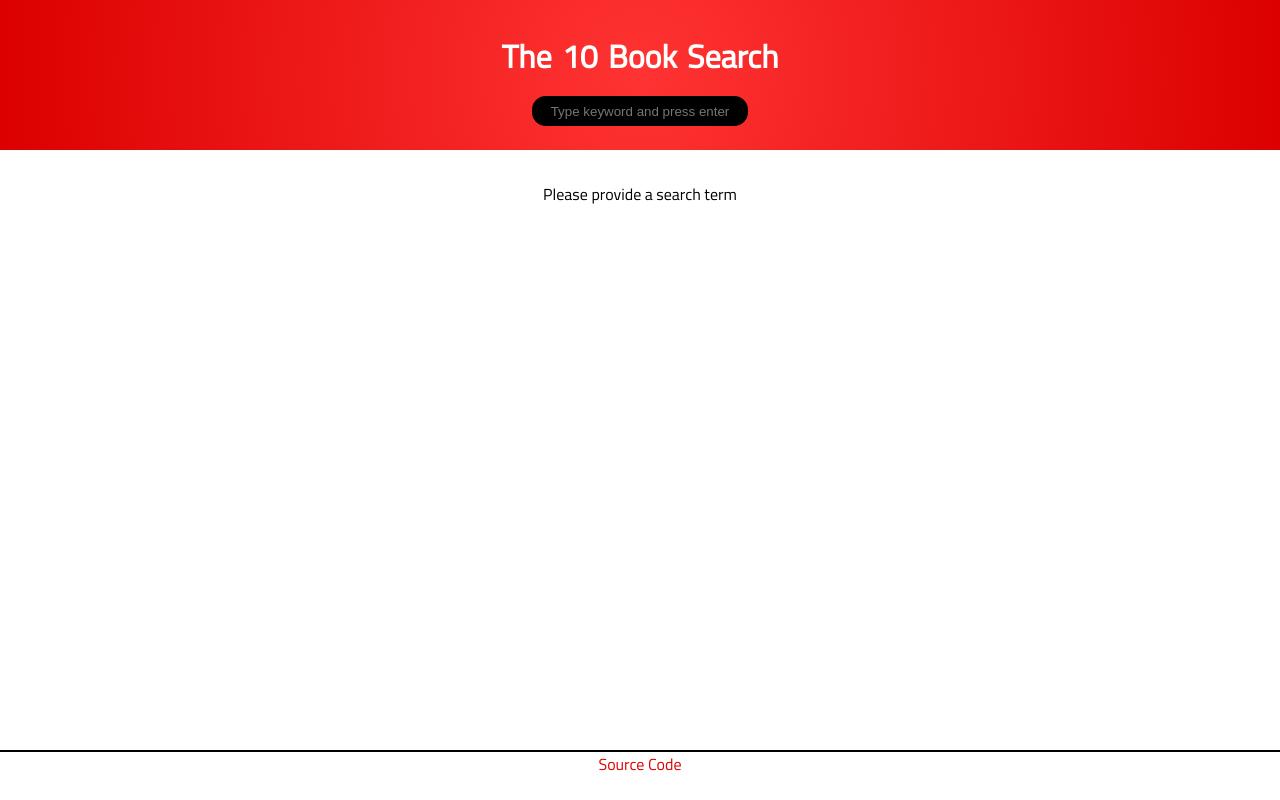
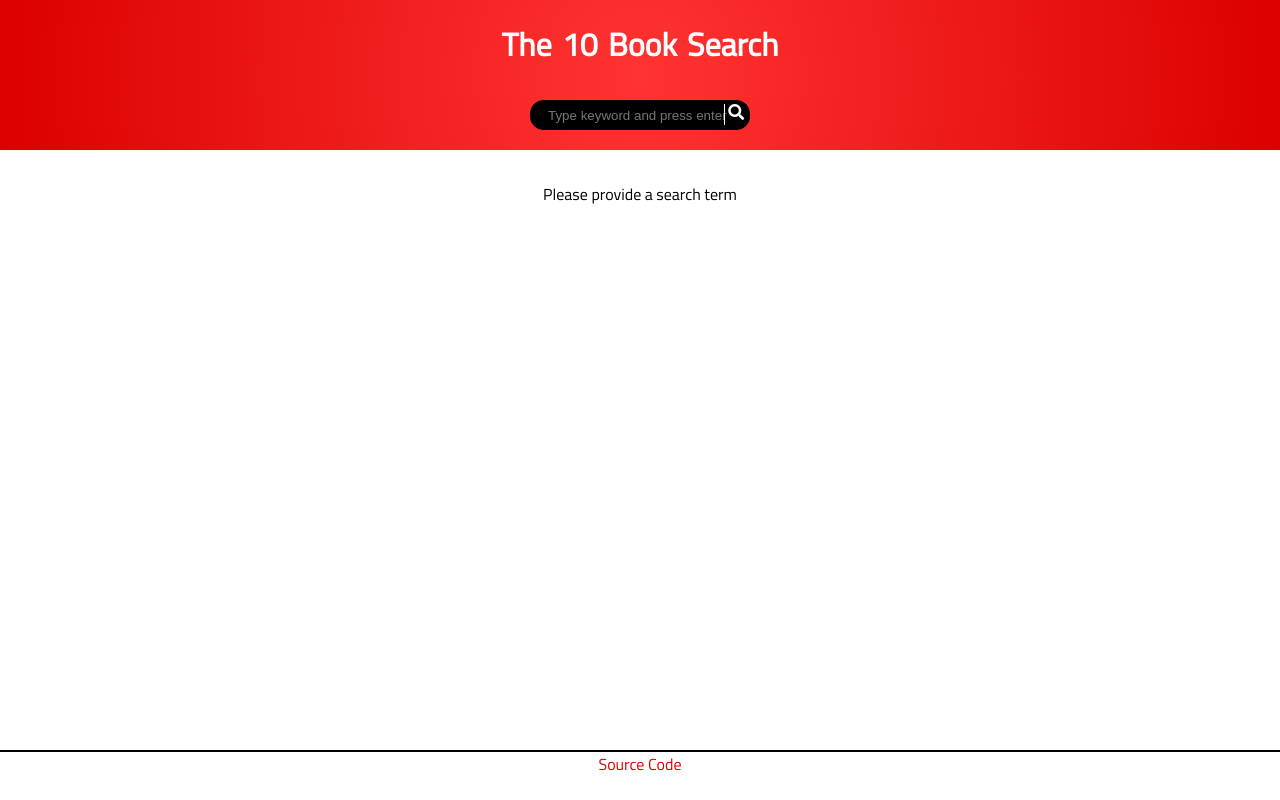
Before and after one commit to ZumDeWald/ChinguBookFinder, a React (Create React App) app in the folder book-finder/: page / in a window 1280 px wide. Built offline with nearby package versions, Linux system fonts and the light colour scheme.

Commit message:
Add search icon

```diff
--- a/book-finder/src/components/App.js
+++ b/book-finder/src/components/App.js
@@ -53,8 +53,9 @@ class App extends Component {
     return (
       <main id="app-container">
         <section id="search">
-          <div className="search-bar">
-            <h1 className="header">The 10 Book Search</h1>
+          <h1 className="header">The 10 Book Search</h1>
+          <span className="search-bar">
+            <i className="fas fa-search search-icon"></i>
             <input
               className="search-input"
               type="text"
@@ -63,8 +64,9 @@ class App extends Component {
               onChange={(e) => this.updateQuery(e.target.value)}
               onKeyPress={this.handleKeyPress}
             />
-          </div>
+          </span>
         </section>
+
         <section id="results">
           {/* Ternary to display message or results dependant on if this.state.results empty */
             (!results) ?
--- a/book-finder/src/stylesheets/App.css
+++ b/book-finder/src/stylesheets/App.css
@@ -51,17 +51,17 @@ a:active {
 #search {
   grid-column: c1 / c2;
   grid-row: r1 / r2;
+  display: flex;
+  flex-flow:column nowrap;
+  justify-content: center;
+  align-items: center;
   width: 100%;
   margin: 0;
   background: radial-gradient(circle at 50%, var(--color-light), var(--color-main));
 }
 
 .search-bar {
-  display: flex;
-  flex-flow:column nowrap;
-  justify-content: center;
-  align-items: center;
-  width: 100%;
+  position: relative;
   margin: 1em auto;
 }
 
@@ -74,13 +74,23 @@ a:active {
 
 .search-input {
   width: 200px;
-  padding: 0.5em;
+  padding: 0.5em 0.9em 0.5em 0.5em;
   margin: auto;
   background-color: #000;
   color: #fff;
   border: solid 1px #000;
   border-radius: 1em;
   text-align: center;
+}
+
+.search-icon {
+  position: absolute;
+  top: 4px;
+  right: 6px;
+  height: 70%;
+  padding-left: 0.2em;
+  border-left: solid 1px #fff;
+  color: #fff;
 }
 
 #results {
```
